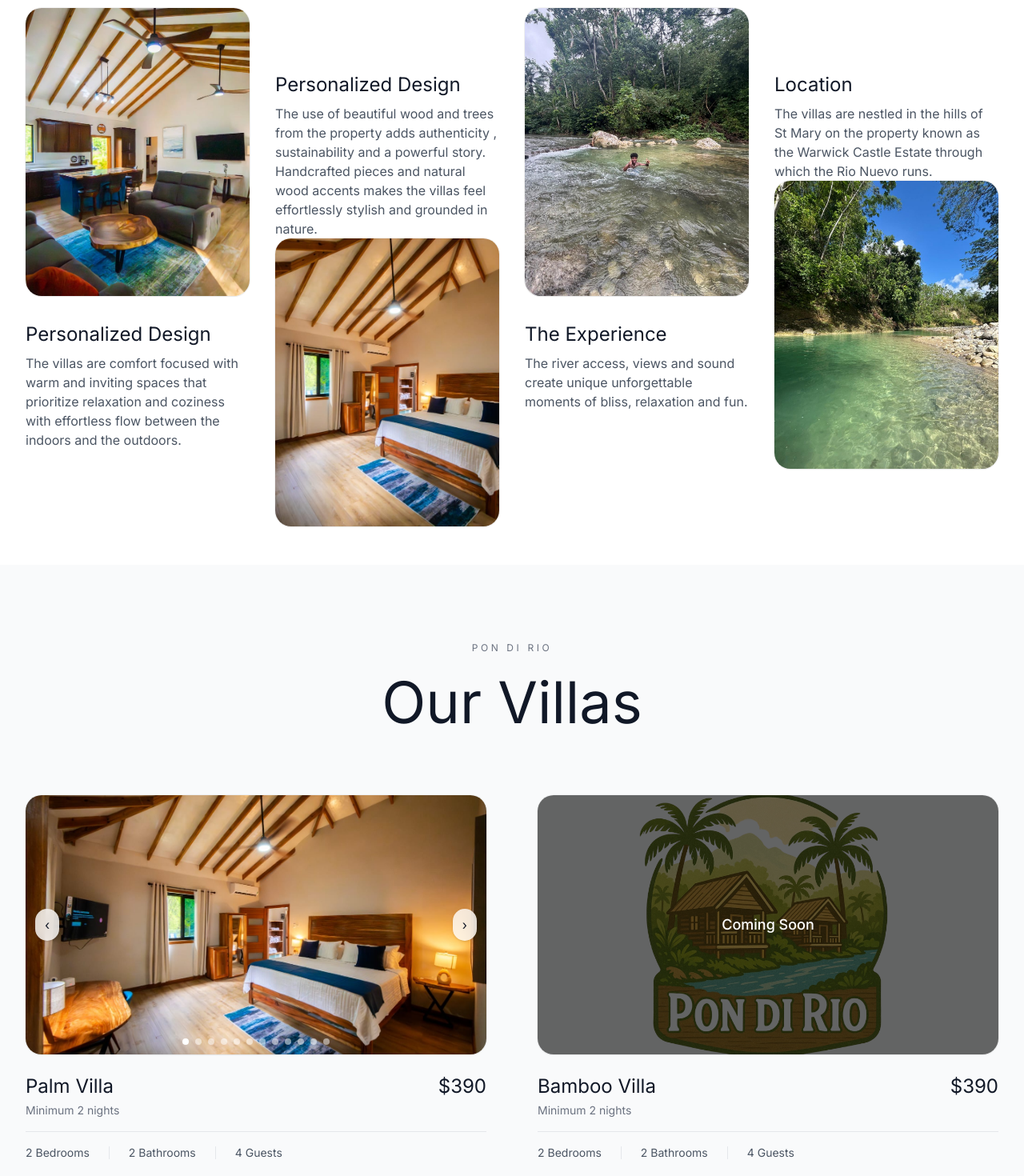
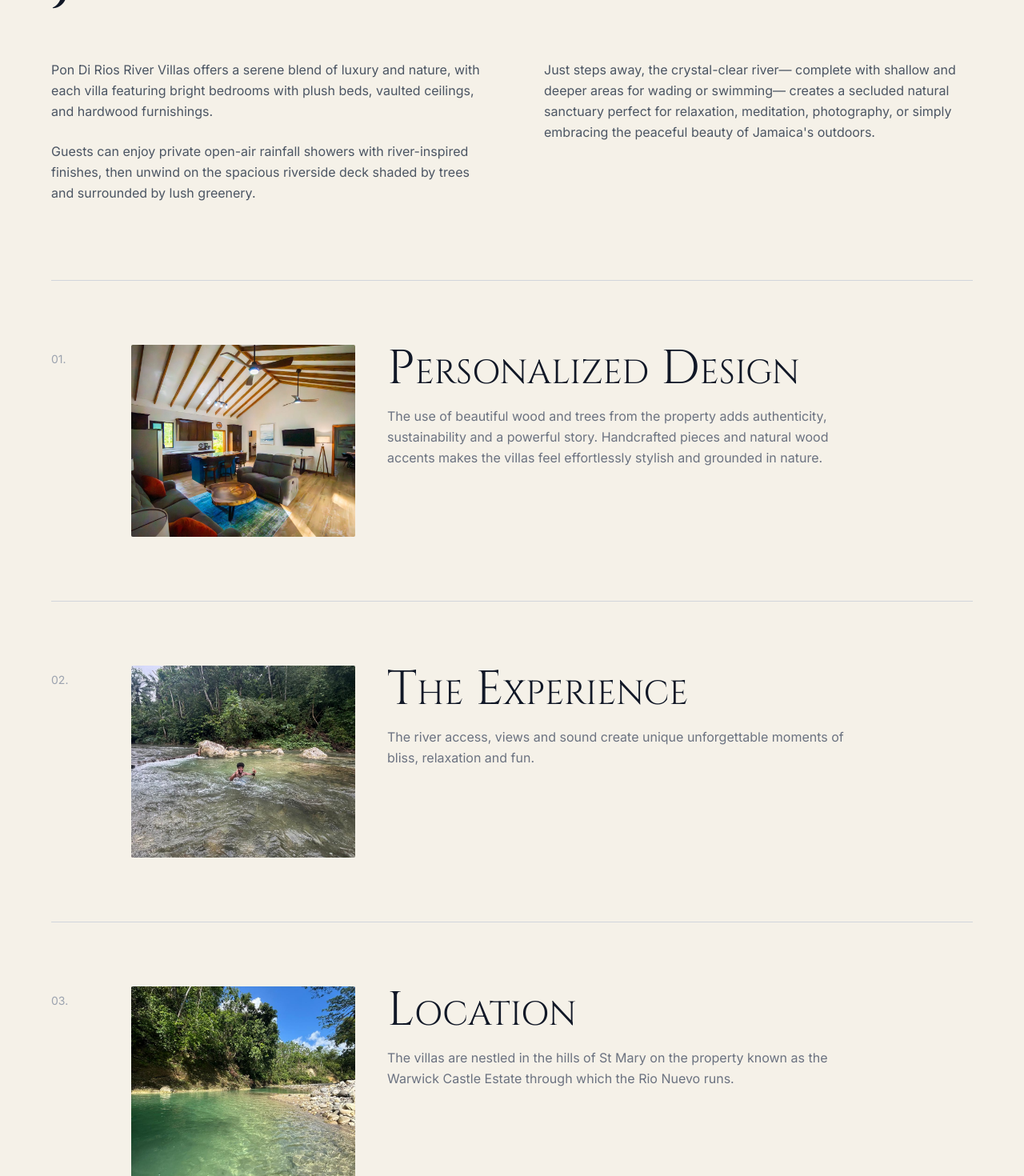
Before and after one commit to Bixllc/PonDiRio, a Next.js app: page / in a window 1280 px wide. Shown: the part 1460-2930 px from the top of the page at 80% size. Built offline with nearby package versions, Linux system fonts and the light colour scheme.

Commit message:
about + villa updates

```diff
--- a/components/AboutSection.tsx
+++ b/components/AboutSection.tsx
@@ -1,91 +1,118 @@
+import Link from "next/link";
+
+const rows = [
+  {
+    num: "01",
+    img: "/img9.JPG",
+    alt: "Wood interior detail",
+    heading: "Personalized Design",
+    body: "The use of beautiful wood and trees from the property adds authenticity, sustainability and a powerful story. Handcrafted pieces and natural wood accents makes the villas feel effortlessly stylish and grounded in nature.",
+  },
+  {
+    num: "02",
+    img: "/river3.jpg",
+    alt: "Crystal-clear river",
+    heading: "The Experience",
+    body: "The river access, views and sound create unique unforgettable moments of bliss, relaxation and fun.",
+  },
+  {
+    num: "03",
+    img: "/river2.jpg",
+    alt: "Aerial view of the estate",
+    heading: "Location",
+    body: "The villas are nestled in the hills of St Mary on the property known as the Warwick Castle Estate through which the Rio Nuevo runs.",
+  },
+];
+
 export default function AboutSection() {
-  // one place to tweak image heights
-  const imgHeights = "h-[220px] md:h-[300px] lg:h-[360px]"; // same for ALL image blocks
+  return (
+    <>
+    <section id="about" className="bg-[#F5F1E8] pt-24 pb-32 px-6 lg:px-16">
+      <div className="mx-auto max-w-6xl">
+        {/* Heading */}
+        <h2
+          className="text-5xl md:text-7xl lg:text-8xl text-gray-900 leading-[1.05] tracking-tight mb-16"
+          style={{ fontVariant: "small-caps", fontFamily: "var(--font-serif), serif" }}
+        >
+          Pon Di Rio, St. Mary,
+          <br />
+          Jamaica
+        </h2>
 
-  return (
-    <section id="about" className="bg-white py-24 px-4 lg:px-8">
-      <div className="mx-auto max-w-7xl">
-        {/* Header */}
-        <div className="mb-20 text-center">
-          <p className="text-xs tracking-[0.3em] text-gray-500 mb-6 uppercase">
-            ABOUT
+        {/* 2-column intro text */}
+        <div className="grid grid-cols-1 md:grid-cols-2 gap-x-20 gap-y-8 mb-24">
+          <div className="text-gray-600 text-base leading-relaxed space-y-6">
+            <p>
+              Pon Di Rios River Villas offers a serene blend of luxury and
+              nature, with each villa featuring bright bedrooms with plush beds,
+              vaulted ceilings, and hardwood furnishings.
             </p>
-          <h2 className="text-5xl md:text-6xl lg:text-7xl text-gray-900 leading-tight max-w-4xl mx-auto">
-            Villas Nestled in Nature
-          </h2>
+            <p>
+              Guests can enjoy private open-air rainfall showers with
+              river-inspired finishes, then unwind on the spacious riverside deck
+              shaded by trees and surrounded by lush greenery.
+            </p>
+          </div>
+          <p className="text-gray-600 text-base leading-relaxed md:mt-0">
+            Just steps away, the crystal-clear river&mdash; complete with
+            shallow and deeper areas for wading or swimming&mdash; creates a
+            secluded natural sanctuary perfect for relaxation, meditation,
+            photography, or simply embracing the peaceful beauty of
+            Jamaica&apos;s outdoors.
+          </p>
         </div>
 
-        {/* 12-col staggered grid */}
-        <div className="grid grid-cols-12 gap-x-8 gap-y-20 lg:gap-y-24">
-          {/* Col 1 */}
-          <div className="col-span-12 sm:col-span-6 lg:col-span-3">
-            <div className={`mb-8 overflow-hidden rounded-[20px] ring-1 ring-black/5 shadow-sm ${imgHeights}`}>
+        {/* Numbered rows */}
+        <div className="flex flex-col">
+          {rows.map((row) => (
+            <div key={row.num} className="border-t border-gray-300 py-14 md:py-20">
+              <div className="grid grid-cols-1 md:grid-cols-[60px_280px_1fr] gap-6 md:gap-10 items-start">
+                {/* Number */}
+                <span className="text-sm text-gray-400 pt-2">{row.num}.</span>
+
+                {/* Image — square */}
+                <div className="w-full h-[220px] md:h-[240px] overflow-hidden rounded-sm">
                   <img
-                src="/img9.JPG"
-                alt="Luxury interior"
-                className="h-full w-full object-cover transition-transform duration-700 hover:scale-[1.035]"
+                    src={row.img}
+                    alt={row.alt}
+                    className="h-full w-full object-cover"
                     loading="lazy"
                   />
                 </div>
-            <h3 className="text-2xl text-gray-900">Personalized Design</h3>
-            <p className="mt-2 max-w-[48ch] text-gray-600">
-              The villas are comfort focused with warm and inviting spaces that prioritize relaxation and coziness with effortless flow between the indoors and the outdoors.
-            </p>
-          </div>
 
-          {/* Col 2 (image first on mobile, text under it; stagger on lg) */}
-          <div className="col-span-12 sm:col-span-6 lg:col-span-3 lg:translate-y-12 flex flex-col">
-            <div className={`order-1 lg:order-2 overflow-hidden rounded-[20px] ring-1 ring-black/5 shadow-sm ${imgHeights}`}>
-              <img
-                src="/img8.JPG"
-                alt="Modern beach house"
-                className="h-full w-full object-cover transition-transform duration-700 hover:scale-[1.035]"
-                loading="lazy"
-              />
-            </div>
-            <div className="order-2 lg:order-1 mt-6 lg:mt-8">
-              <h3 className="text-2xl text-gray-900">Personalized Design</h3>
-              <p className="mt-2 max-w-[48ch] text-gray-600">
-                The use of  beautiful wood and trees from the property adds authenticity , sustainability and a powerful story. Handcrafted pieces and natural wood accents makes the villas feel effortlessly stylish and grounded in nature.
-              </p>
-            </div>
-          </div>
-
-          {/* Col 3 */}
-          <div className="col-span-12 sm:col-span-6 lg:col-span-3">
-            <div className={`mb-8 overflow-hidden rounded-[20px] ring-1 ring-black/5 shadow-sm ${imgHeights}`}>
-              <img
-                src="/river3.jpg"
-                alt="Luxury exterior"
-                className="h-full w-full object-cover transition-transform duration-700 hover:scale-[1.035]"
-                loading="lazy"
-              />
-            </div>
-            <h3 className="text-2xl text-gray-900">The Experience</h3>
-            <p className="mt-2 max-w-[48ch] text-gray-600">
-              The river access, views and sound create unique unforgettable moments of bliss, relaxation and fun.
-            </p>
-          </div>
-
-          {/* Col 4 (image first on mobile, text under it; stagger on lg) */}
-          <div className="col-span-12 sm:col-span-6 lg:col-span-3 lg:translate-y-12 flex flex-col">
-            <div className={`order-1 lg:order-2 overflow-hidden rounded-[20px] ring-1 ring-black/5 shadow-sm ${imgHeights}`}>
-              <img
-                src="/river2.jpg"
-                alt="Infinity pool at sunset"
-                className="h-full w-full object-cover transition-transform duration-700 hover:scale-[1.035]"
-                loading="lazy"
-              />
-            </div>
-            <div className="order-2 lg:order-1 mt-6 lg:mt-8">
-              <h3 className="text-2xl text-gray-900">Location</h3>
-              <p className="mt-2 max-w-[48ch] text-gray-600">
-                The villas are nestled  in the hills of St Mary on the property known as the Warwick Castle Estate through which the Rio Nuevo runs.
+                {/* Text */}
+                <div>
+                  <h3
+                    className="text-4xl md:text-5xl lg:text-6xl text-gray-900 leading-tight mb-4"
+                    style={{ fontVariant: "small-caps", fontFamily: "var(--font-serif), serif" }}
+                  >
+                    {row.heading}
+                  </h3>
+                  <p className="text-gray-500 text-base leading-relaxed max-w-xl">
+                    {row.body}
                   </p>
                 </div>
               </div>
             </div>
+          ))}
+        </div>
       </div>
     </section>
+
+    {/* Transition river image — overlaps both sections */}
+    <div className="relative pb-[60px] md:pb-[80px]" style={{ backgroundColor: "#c8d5c3" }}>
+      {/* Beige overlay covers just the top portion behind the image */}
+      <div className="absolute inset-x-0 top-0 h-[75%] bg-[#F5F1E8]" />
+
+      <div className="relative mx-auto max-w-6xl px-6 lg:px-16 -mt-2">
+        <img
+          src="/img13.JPG"
+          alt="Outdoor deck and gazebo at Pon Di Rio"
+          className="w-full h-[50vh] md:h-[65vh] object-cover shadow-[0_20px_60px_rgba(0,0,0,0.08)]"
+          loading="lazy"
+        />
+      </div>
+    </div>
+    </>
   );
 }
--- a/components/OurCabins.tsx
+++ b/components/OurCabins.tsx
@@ -36,18 +36,15 @@ function VillaImageSlider({
 
   return (
     <div className="relative h-full w-full">
-      {/* Current image */}
       <img
         src={safeImages[index]}
         alt={alt}
         loading="lazy"
-        className="h-full w-full object-cover transition-transform duration-700 group-hover:scale-[1.035]"
+        className="h-full w-full object-cover transition-transform duration-700 group-hover:scale-105"
       />
 
-      {/* Controls only if there are multiple images */}
       {safeImages.length > 1 && (
         <>
-          {/* Left / Right buttons */}
           <button
             onClick={prev}
             aria-label="Previous photo"
@@ -64,7 +61,6 @@ function VillaImageSlider({
             ›
           </button>
 
-          {/* Dots */}
           <div className="absolute bottom-3 left-0 right-0 flex items-center justify-center gap-2">
             {safeImages.map((_, i) => (
               <button
@@ -93,7 +89,7 @@ export default function OurCabinsSection() {
       bedrooms: 2,
       bathrooms: 2,
       guests: 4,
-      images: ["/img8.JPG","/img15.JPG", "/img9.JPG", "/img19.JPG", "/img10.JPG","/img12.JPG", "/img20.JPG","/img13.JPG","/img14.JPG","/img17.JPG", "/img18.JPG","/img6.JPG"],
+      images: ["/img8.JPG"],
       alt: "Palm Villa at Pon Di Rio",
     },
     {
@@ -104,94 +100,168 @@ export default function OurCabinsSection() {
       bedrooms: 2,
       bathrooms: 2,
       guests: 4,
-      images: ["/logotransparent.png"],
+      images: ["/bamboo-villa-cover.jpg"],
       alt: "Bamboo Villa at Pon Di Rio",
-      comingSoon: true,
     },
-    {
-      id: 2,
-      title: "Bamboo Villa",
-      price: 390,
-      minNights: 2,
-      bedrooms: 2,
-      bathrooms: 1,
-      guests: 4,
-      images: ["/logotransparent.png"],
-      alt: "Bamboo Villa at Pon Di Rio",
-      comingSoon: true,
-    },
-
   ];
 
-  const money = (n: number) =>
-    n.toLocaleString(undefined, {
-      style: "currency",
-      currency: "USD",
-      maximumFractionDigits: 0,
-    });
+  const [activeIndex, setActiveIndex] = useState(0);
+
+  const goTo = (direction: "prev" | "next") => {
+    setActiveIndex((cur) =>
+      direction === "next"
+        ? (cur + 1) % cabins.length
+        : (cur - 1 + cabins.length) % cabins.length
+    );
+  };
+
+  const active = cabins[activeIndex];
 
   return (
-    <section id="villas" className="py-24 px-4 lg:px-8 bg-gray-50">
+    <section
+      id="villas"
+      className="pt-0 pb-24 px-4 lg:px-8"
+      style={{ backgroundColor: "#c8d5c3" }}
+    >
       <div className="mx-auto max-w-7xl">
-        {/* Header */}
-        <div className="mb-20 text-center">
-          <p className="text-xs tracking-[0.3em] text-gray-500 mb-6 uppercase">
-            PON DI RIO
-          </p>
-          <h2 className="text-5xl md:text-6xl lg:text-7xl text-gray-900 leading-tight max-w-4xl mx-auto">
+        {/* Header row */}
+        <div className="mb-16 pt-4 flex items-end justify-between">
+          <h2
+            className="text-5xl md:text-6xl lg:text-7xl text-gray-900 leading-tight"
+            style={{ fontVariant: "small-caps", fontFamily: "var(--font-serif), serif" }}
+          >
             Our Villas
           </h2>
+
+          {/* Carousel navigation arrows */}
+          <div className="flex items-center gap-3">
+            <button
+              onClick={() => goTo("prev")}
+              aria-label="Previous villa"
+              className="flex h-12 w-12 items-center justify-center rounded-full bg-white/50 text-gray-900 hover:bg-white transition"
+            >
+              <svg
+                width="20"
+                height="20"
+                viewBox="0 0 24 24"
+                fill="none"
+                stroke="currentColor"
+                strokeWidth="2"
+                strokeLinecap="round"
+                strokeLinejoin="round"
+              >
+                <path d="M15 18l-6-6 6-6" />
+              </svg>
+            </button>
+            <button
+              onClick={() => goTo("next")}
+              aria-label="Next villa"
+              className="flex h-12 w-12 items-center justify-center rounded-full bg-white/50 text-gray-900 hover:bg-white transition"
+            >
+              <svg
+                width="20"
+                height="20"
+                viewBox="0 0 24 24"
+                fill="none"
+                stroke="currentColor"
+                strokeWidth="2"
+                strokeLinecap="round"
+                strokeLinejoin="round"
+              >
+                <path d="M9 18l6-6-6-6" />
+              </svg>
+            </button>
+          </div>
         </div>
 
-        {/* 2x2 grid */}
-        <div className="grid grid-cols-1 lg:grid-cols-2 gap-12 lg:gap-16">
-          {cabins.map((c) => (
-            <article key={c.id} className="group">
-              {/* Image wrapper */}
-              <div className="relative mb-6 overflow-hidden rounded-[20px] shadow-sm ring-1 ring-black/5">
-                <div className="aspect-[16/9]">
+        {/* Stacked card carousel */}
+        <div className="relative w-full overflow-hidden" style={{ height: "clamp(350px, 50vw, 600px)" }}>
+          {cabins.map((c, i) => {
+            const offset = i - activeIndex;
+            const isActive = offset === 0;
+            const isVisible = Math.abs(offset) <= 1;
+
+            if (!isVisible) return null;
+
+            return (
+              <div
+                key={c.id}
+                className="absolute top-0 left-1/2 w-[80%] md:w-[70%] lg:w-[65%] h-full"
+                style={{
+                  transform: `translateX(calc(-50% + ${offset * 40}%)) scale(${isActive ? 1 : 0.88})`,
+                  opacity: isActive ? 1 : 0.5,
+                  zIndex: isActive ? 30 : 10,
+                  transition: "transform 700ms ease-out, opacity 700ms ease-out",
+                  pointerEvents: isActive ? "auto" : "none",
+                }}
+              >
+                <div
+                  className={`group relative h-full overflow-hidden ${
+                    isActive ? "shadow-2xl" : ""
+                  }`}
+                >
                   <VillaImageSlider images={c.images} alt={c.alt} />
-                </div>
 
-                {/* Coming soon overlay (does NOT block slider clicks) */}
-                {c.comingSoon && (
-                  <div className="absolute inset-0 pointer-events-none flex items-center justify-center bg-black/60 text-white text-lg font-medium">
-                    Coming Soon
-                  </div>
-                )}
-              </div>
-
-              {/* Title & price */}
-              <div className="flex items-center justify-between">
-                <h3 className="text-2xl text-gray-900">{c.title}</h3>
-                <div className="text-2xl text-gray-900 ml-4 shrink-0">
-                  {money(c.price)}
                 </div>
               </div>
+            );
+          })}
+        </div>
 
-              {/* Minimum nights */}
-              {c.minNights && (
-                <p className="mt-1 text-sm text-gray-500">
-                  Minimum {c.minNights} night{c.minNights > 1 ? "s" : ""}
+        {/* Active villa info — synced to carousel */}
+        <div className="mt-12 px-2">
+          {/* Title + Price row */}
+          <div className="flex items-start justify-between mb-2">
+            <div>
+              <h3
+                className="text-3xl md:text-4xl lg:text-5xl text-gray-900"
+                style={{
+                  fontVariant: "small-caps",
+                  fontFamily: "var(--font-serif), serif",
+                }}
+              >
+                {active.title}
+              </h3>
+              {active.minNights && (
+                <p className="mt-2 text-base text-gray-600">
+                  Minimum {active.minNights} night
+                  {active.minNights > 1 ? "s" : ""}
                 </p>
               )}
+            </div>
+            <div className="text-right shrink-0 ml-4">
+              <span
+                className="text-4xl md:text-5xl lg:text-6xl text-gray-900"
+                style={{ fontFamily: "var(--font-serif), serif" }}
+              >
+                ${active.price}
+              </span>
+              <p className="text-base text-gray-600">per night</p>
+            </div>
+          </div>
 
+          {/* Specs */}
+          <div className="mt-6 text-base text-gray-700 flex items-center gap-8">
+            <span>{active.bedrooms} Bedrooms</span>
+            <span>{active.bathrooms} Bathrooms</span>
+            <span>{active.guests} Guests</span>
+          </div>
 
-              {/* Details */}
-              <div className="mt-4 border-t border-gray-200 pt-4 text-sm text-gray-600 flex items-center gap-6">
-                <span>{c.bedrooms} Bedrooms</span>
-                <span className="h-4 w-px bg-gray-200" />
-                <span>{c.bathrooms} Bathrooms</span>
-
-                {"guests" in c && c.guests ? (
-                  <>
-                    <span className="h-4 w-px bg-gray-200" />
-                    <span>{c.guests} Guests</span>
-                  </>
-                ) : null}
-              </div>
-            </article>
-          ))}
+          {/* Buttons */}
+          <div className="mt-10 flex gap-4">
+            <a
+              href={`/villas/${active.id}`}
+              className="flex-1 text-center py-4 rounded-lg border border-gray-900 bg-white text-gray-900 font-medium hover:bg-gray-900 hover:text-white transition"
+            >
+              View Details
+            </a>
+            <a
+              href="/booking"
+              className="flex-1 text-center py-4 rounded-lg bg-amber-600 text-white font-medium hover:bg-amber-700 transition"
+            >
+              Book Now
+            </a>
+          </div>
         </div>
       </div>
     </section>
```
Also changed, not shown: public/bamboo-villa-cover.jpg (added), 1 other file (tests, documents, lock files or other folders). Lines whose indentation alone changed are shown as unchanged.
